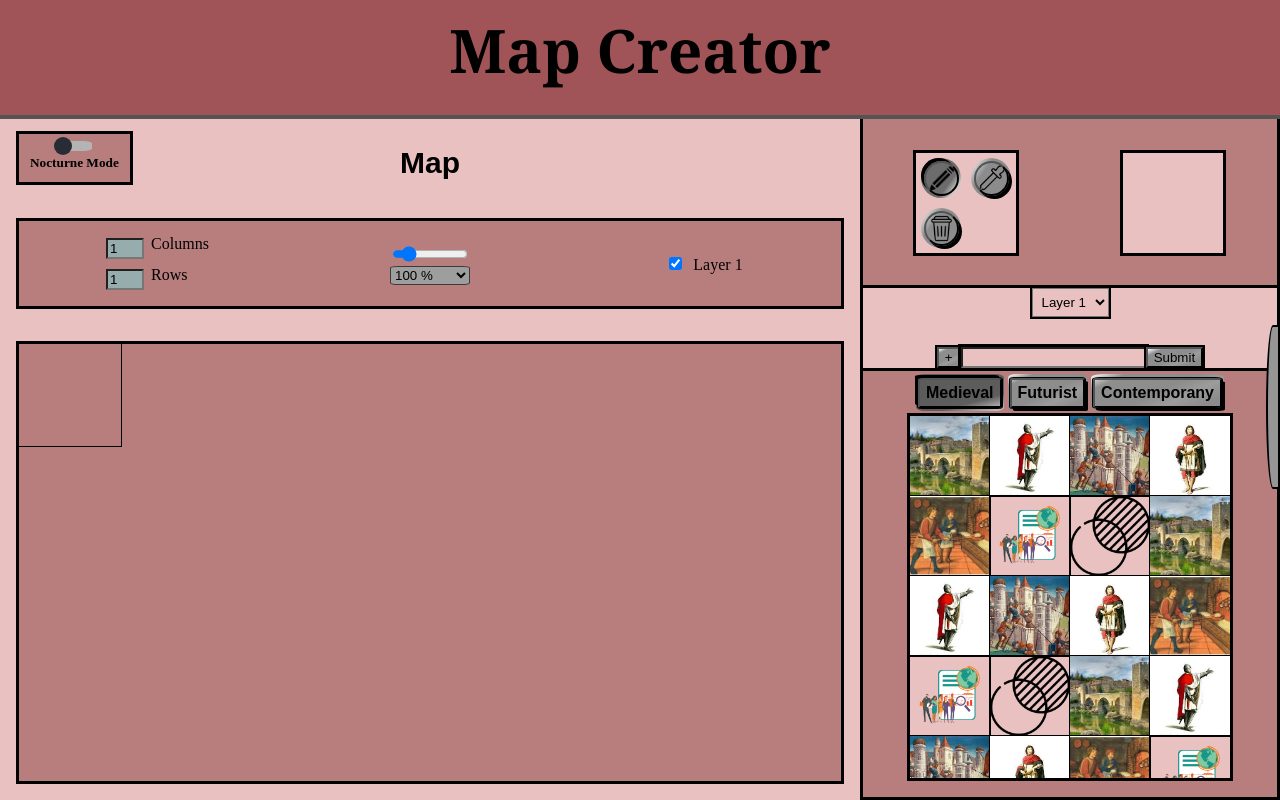
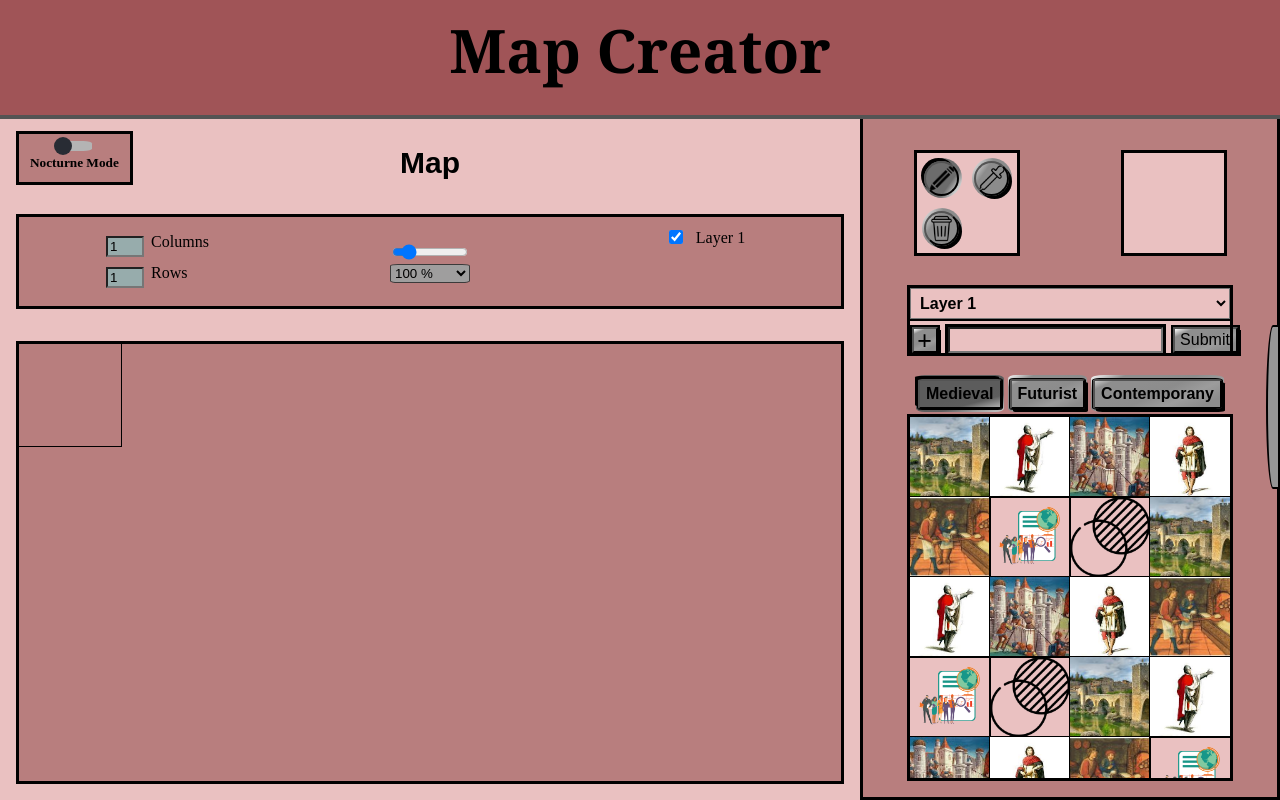
Before and after one commit to GeroNahu/Map-Creator, a React (Create React App) app: page / in a window 1280 px wide. Built offline with nearby package versions, Linux system fonts and the light colour scheme.

Commit message:
Fixes the styles

```diff
--- a/src/Styles/sectionContainer.css
+++ b/src/Styles/sectionContainer.css
@@ -14,7 +14,7 @@
     "tools selectedTile"
     "layers layers"
     "tilesContainer tilesContainer";
-  grid-template-rows: 170px 80px minmax(10px, 1fr);
+  grid-template-rows: 170px 65px minmax(10px, 1fr);
   box-sizing: border-box;
   max-height: calc(100vh - 115px);
 }
--- a/src/Styles/toolsSection.css
+++ b/src/Styles/toolsSection.css
@@ -27,23 +27,25 @@
   justify-content: center;
   grid-area: selectedTile;
 }
-.selectedLayerContainer {
-  align-items: center;
-  display: flex;
-  flex-direction: column;
-  justify-content: space-between;
-  grid-area: layers;
-}
 .selectedTool {
   display: flex;
   height: 100px;
   width: 100px;
 }
+.selectedLayerContainer {
+  align-items: center;
+  display: flex;
+  flex-direction: column;
+  justify-self: center;
+  justify-content: space-between;
+  grid-area: layers;
+  width: 320px;
+}
 .form {
-  display: grid;
-  grid-template-columns: 24px 1fr;
-  grid-template-rows: auto;
+  width: 320px;
   padding: 5px;
+  font-size: 16px;
+  font-weight: 600;
 }
 .formInput {
   margin: 2px 2px 3px 2px;
@@ -52,12 +54,45 @@
   font-family: cursive;
   padding: 2px 2px 5px 2px;
 }
+.handleLayers {
+  display: flex;
+  width: 317px;
+}
+.layersNumberButton {
+  align-items: center;
+  box-shadow: 3px 3px;
+  display: flex;
+  font-size: 25px;
+  font-weight: 400;
+  height: 26px;
+  justify-content: center;
+  margin-right: 10px;
+  width: 26px;
+}
+.layersNumberButtonOn {
+  box-shadow: -3px -3px;
+}
+.inputRenameLayer {
+  width: inherit;
+  font-size: 16px;
+}
+.layersSubmitButton {
+  align-items: center;
+  box-shadow: 3px 3px;
+  display: flex;
+  font-size: 16px;
+  font-weight: 400;
+  height: 26px;
+  justify-content: center;
+  margin-left: 10px;
+  width: 65px;
+}
 .buttosAndTiles {
   align-items: center;
   display: grid;
   grid-area: tilesContainer;
   grid-template-rows: 45px 1fr;
-  padding-bottom: 16px;
+  padding: 16px 0;
 }
 .tilesCanvas {
   overflow-y: auto;
--- a/src/Styles/visibilityLayers.css
+++ b/src/Styles/visibilityLayers.css
@@ -1,11 +1,27 @@
-.visibleHiddenLayers {
+.visibleHiddenLayersContain {
+  display: flex;
+  flex-direction: column;
+  height: 70px;
+  max-width: 680px;
+  justify-self: center;
+  overflow-y: auto;
+  overflow-x: hidden;
+}
+.visibleHiddenLayer {
   display: grid;
   grid-template-columns: 25px 1fr;
   grid-template-rows: auto;
-  justify-self: center;
+  text-align: left;
+  padding: 0 5px;
 }
 .visibleLayerLabel {
   font-family: cursive;
   margin: 2px 0 0 8px;
   justify-self: left;
 }
+
+@media only screen and (max-width: 1300px) {
+  .visibleHiddenLayersContain {
+    max-width: 210px;
+  }
+}
```
